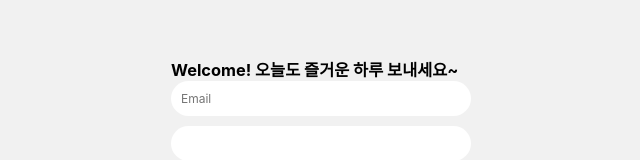
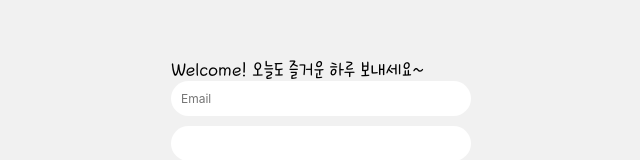
Before and after one commit to minizzang/madcamp_week3, a React (Create React App) app in the folder react-app/: page /welcome in a window 1280 px wide. Shown: the part 203-363 px from the top of the page, without its empty margins (319-959 px from the left). Built offline with nearby package versions, Linux system fonts and the light colour scheme; a web font is replaced by a local one.

Commit message:
Add : font kkomi

```diff
--- a/react-app/src/components/Welcome.js
+++ b/react-app/src/components/Welcome.js
@@ -85,7 +85,7 @@ const Welcome = () => {
   return (
     <>
          <div>
-             <h3> Welcome! 오늘도 즐거운 하루 보내세요~ </h3>
+             <p className="welcomeTxt"> Welcome! 오늘도 즐거운 하루 보내세요~ </p>
          </div>
     <form onSubmit={onSubmit} className="container">
     {newAccount ? (
--- a/react-app/src/styles/welcome.css
+++ b/react-app/src/styles/welcome.css
@@ -131,3 +131,13 @@
     font-size: 12px;
     text-decoration: underline;
   }
+
+  @font-face {
+    font-family: "Kkomi";
+    src: url("../fonts/KNPSKkomi.otf");
+  }
+
+  .welcomeTxt {
+    font-family: "kkomi";
+    font-size: 20px;
+  }
```
Also changed, not shown: react-app/src/fonts/KNPSKkomi.otf (added).
